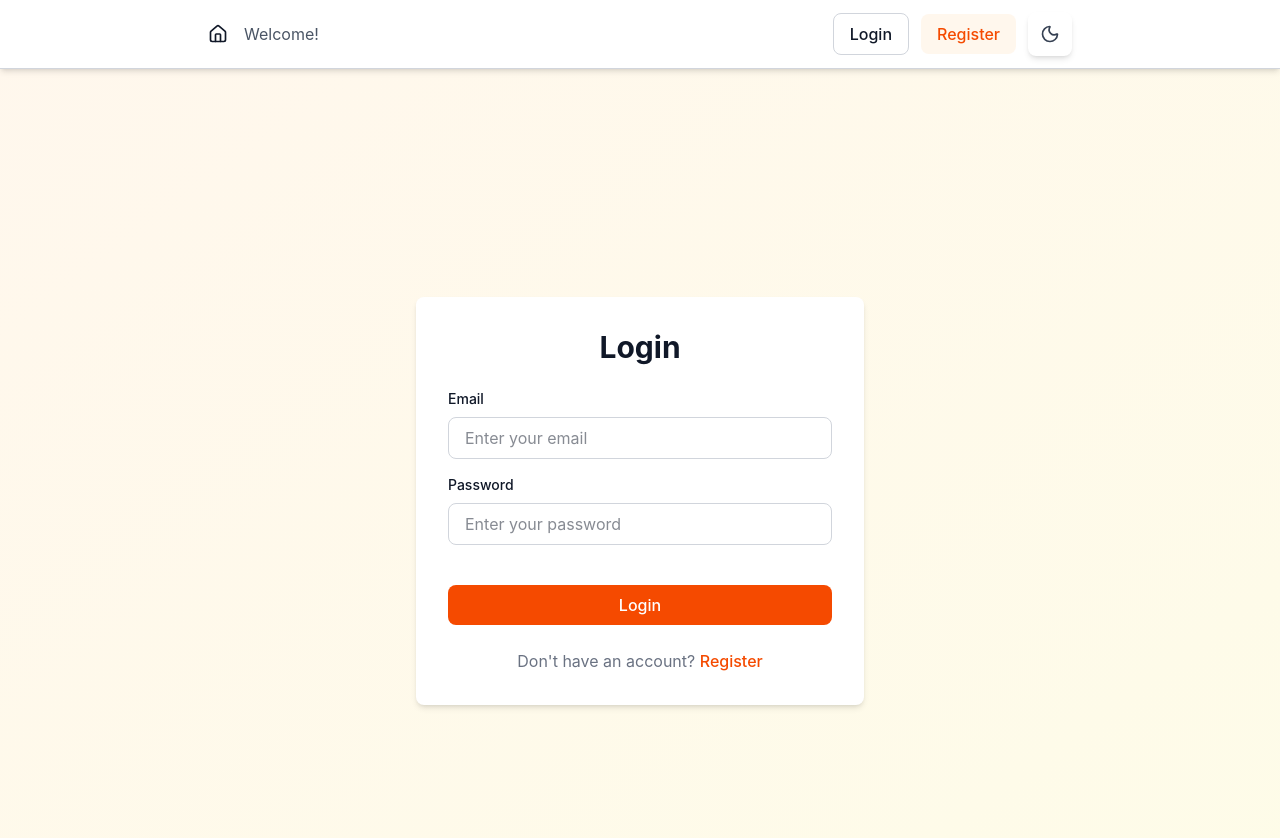
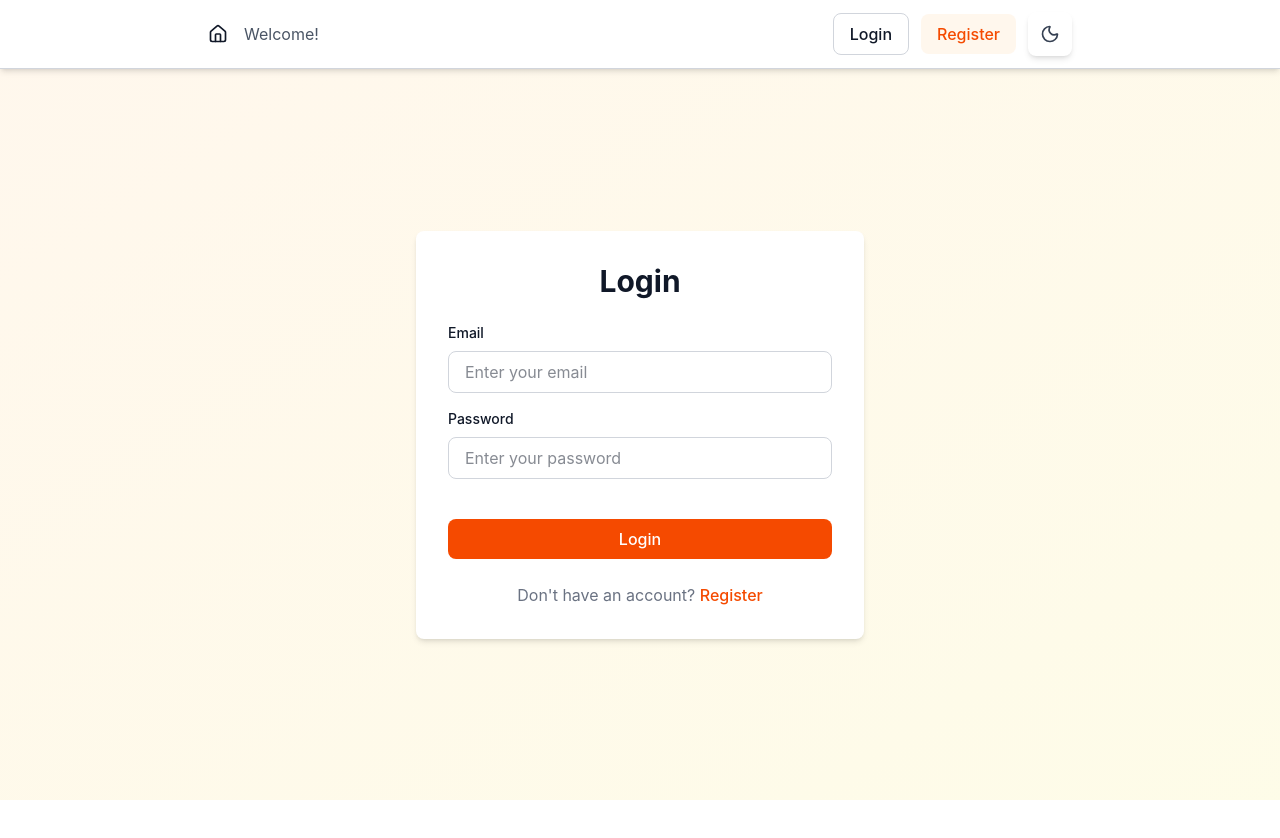
Before and after one commit to mrigankmg/prompt-library-fe, a React (Vite) app: page /login in a window 1280 px wide. Shown: the top 838 px of the page. After the commit the page ends 800 px from the top, so only its background shows below. Built offline with nearby package versions, Linux system fonts and the light colour scheme; no server answers.

Commit message:
Use flex column layout to center Login/Register in remaining viewport space

```diff
--- a/src/App.jsx
+++ b/src/App.jsx
@@ -8,9 +8,9 @@
 
 export default function App() {
   return (
-    <div className="min-h-screen bg-gradient-to-br from-orange-50 to-yellow-50 dark:from-gray-900 dark:to-gray-800 transition-colors duration-200">
+    <div className="min-h-screen flex flex-col bg-gradient-to-br from-orange-50 to-yellow-50 dark:from-gray-900 dark:to-gray-800 transition-colors duration-200">
       <Header />
-      <div className="py-8 px-4">
+      <div className="flex-1 flex py-8 px-4">
         <Routes>
           <Route path="/" element={<PromptLibrary />} />
           <Route
--- a/src/components/Login.jsx
+++ b/src/components/Login.jsx
@@ -31,7 +31,7 @@
   };
 
   return (
-    <div className="min-h-screen flex items-center justify-center px-4">
+    <div className="flex-1 flex items-center justify-center px-4">
       <div className="bg-white dark:bg-gray-800 shadow-md rounded-lg p-8 w-full max-w-md">
         <h2 className="text-3xl font-bold text-gray-900 dark:text-gray-100 mb-6 text-center">
           Login
--- a/src/components/PromptLibrary.jsx
+++ b/src/components/PromptLibrary.jsx
@@ -37,7 +37,7 @@
   };
 
   return (
-    <div className="min-h-screen px-4 transition-colors duration-200">
+    <div className="w-full px-4 transition-colors duration-200">
       <div className="max-w-4xl mx-auto">
         <div className="flex justify-between items-center mb-8">
           <div className="text-center flex-1">
--- a/src/components/Register.jsx
+++ b/src/components/Register.jsx
@@ -32,7 +32,7 @@
   };
 
   return (
-    <div className="min-h-screen flex items-center justify-center px-4">
+    <div className="flex-1 flex items-center justify-center px-4">
       <div className="bg-white dark:bg-gray-800 shadow-md rounded-lg p-8 w-full max-w-md">
         <h2 className="text-3xl font-bold text-gray-900 dark:text-gray-100 mb-6 text-center">
           Register
```
